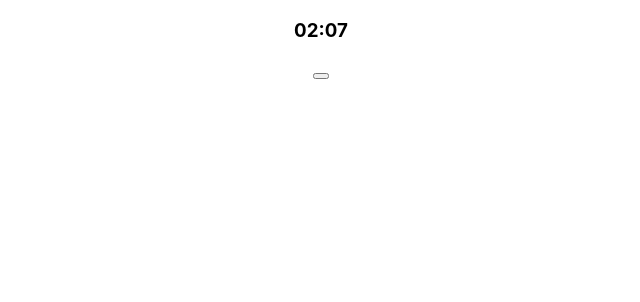
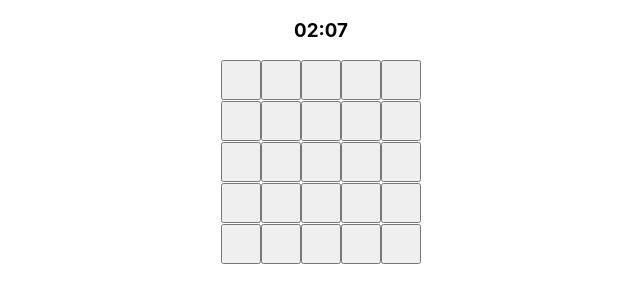
Before and after one commit to ericp3reira/react-ts-minesweeper, a React (Create React App) app: page / in a window 1280 px wide. Shown: the top 302 px of the page, without its empty margins (319-959 px from the left). Built offline with nearby package versions, Linux system fonts and the light colour scheme.

Commit message:
Create new game board

```diff
--- a/src/App.tsx
+++ b/src/App.tsx
@@ -4,13 +4,15 @@ import { MineField } from './components/MineField';
 import { Timer } from './components/Timer';
 import { Mine, Game } from './domain';
 
+import { newGame } from './newGame';
+
 class App extends Component {
   render() {
     const point = {x: 2, y: 2};
     const mine = new Mine(point);
-    const game = new Game([[mine]]);
-    const onLeftClick = () => {
-      console.log('this');
+    const game = newGame(5, 5);
+    const onLeftClick = (field: Mine) => {
+      console.log(field);
     }
 
     const seconds = 127;
--- /dev/null
+++ b/src/components/MineSquare.css
@@ -0,0 +1,4 @@
+.mine-button {
+  width: 40px;
+  height: 40px;
+}
--- a/src/components/MineSquare.tsx
+++ b/src/components/MineSquare.tsx
@@ -1,5 +1,6 @@
 import React from 'react';
 import { Mine } from '../domain';
+import './MineSquare.css';
 
 export const MineSquare = (props: MineProps) => {
   const { field, index, onLeftClick } = props;
--- /dev/null
+++ b/src/newGame.ts
@@ -0,0 +1,26 @@
+import { Game, Mine } from './domain';
+
+const BOMBS_PROB = 0.15;
+
+// const dx = [-1, 0, 1, -1, 1, -1, 0, 1];
+// const dy = [-1, -1, -1, 0, 0, 1, 1, 1];
+
+export const newGame = (rows: number, columns: number): Game => {
+  let totalMines = 0;
+  let estimatedMines = Math.floor(rows * columns * BOMBS_PROB);
+
+  const state = Array(rows).fill(null).map((r, i: number) => {
+    return Array(columns).fill(null).map((c, j: number) => {
+      const isMine = Math.random() < BOMBS_PROB;
+      totalMines += isMine ? 1 : 0;
+      return new Mine(
+        {x: i, y: j},
+        false,
+        (isMine ? -1 : 0),
+        false
+      );
+    });
+  });
+
+  return new Game(state, totalMines);
+}
```
